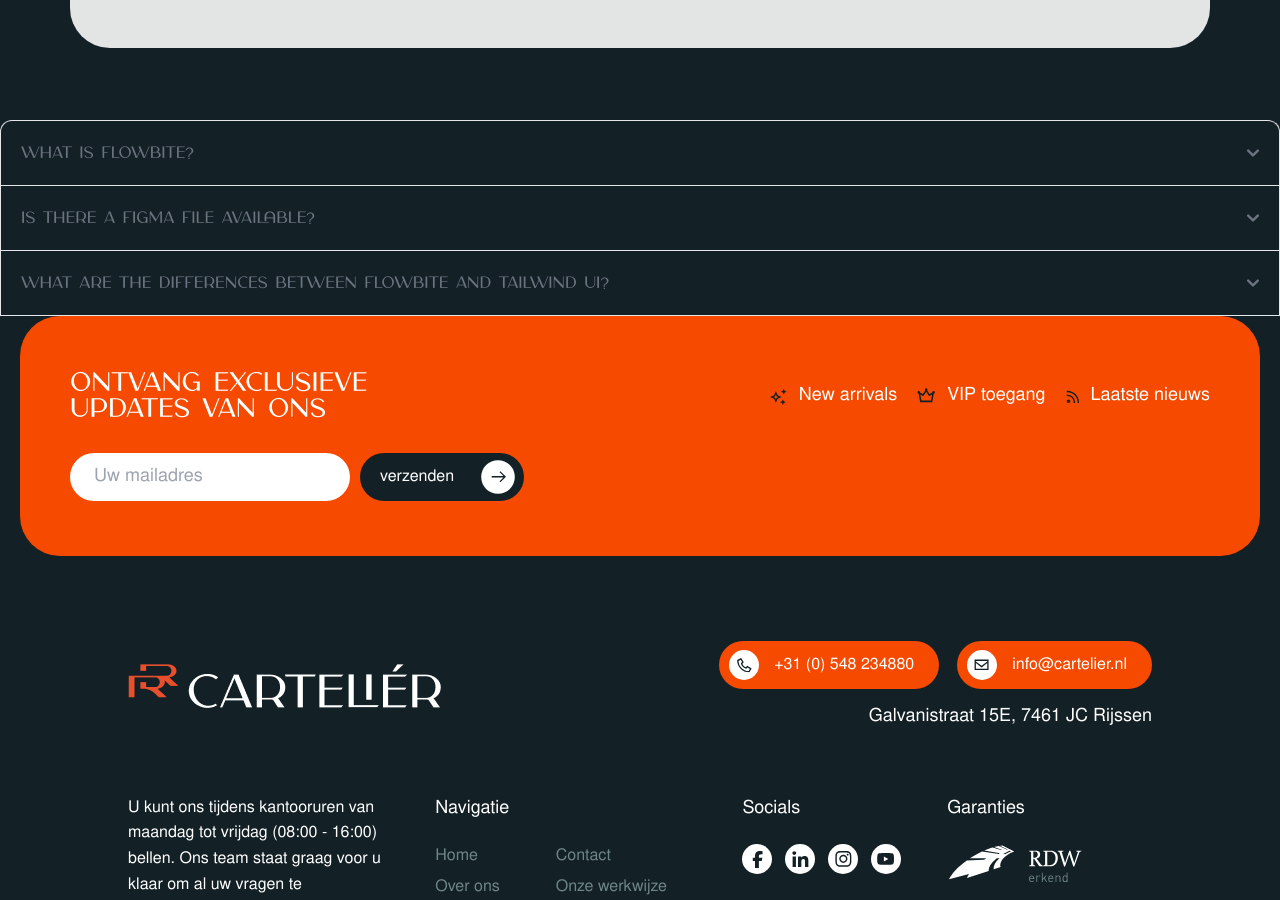
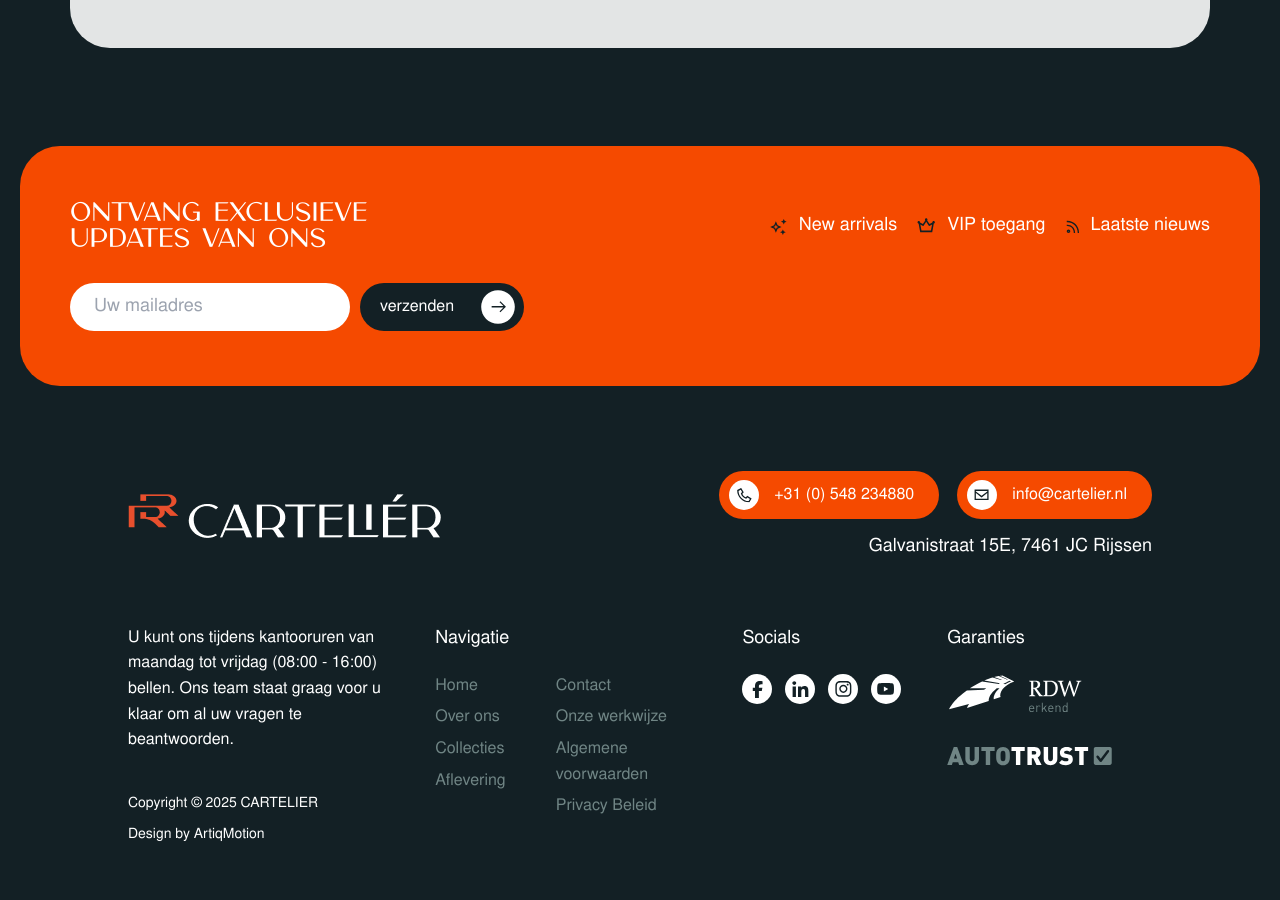
Before and after one commit to erjenweb/nextjs, a Next.js app: page /over-ons in a window 1280 px wide. Shown: the part 4114-5014 px from the top of the page. Built offline with nearby package versions, Linux system fonts and the light colour scheme.

Commit message:
Update page.tsx

```diff
--- a/src/app/over-ons/page.tsx
+++ b/src/app/over-ons/page.tsx
@@ -233,56 +233,12 @@
         </div>
       </section>
       <section className="about-faq">
-
-<div id="accordion-collapse" data-accordion="collapse">
-  <h2 id="accordion-collapse-heading-1">
-    <button type="button" className="flex items-center justify-between w-full p-5 font-medium rtl:text-right text-gray-500 border border-b-0 border-gray-200 rounded-t-xl focus:ring-4 focus:ring-gray-200 dark:focus:ring-gray-800 dark:border-gray-700 dark:text-gray-400 hover:bg-gray-100 dark:hover:bg-gray-800 gap-3" data-accordion-target="#accordion-collapse-body-1" aria-expanded="true" aria-controls="accordion-collapse-body-1">
-      <span>What is Flowbite?</span>
-      <svg data-accordion-icon className="w-3 h-3 rotate-180 shrink-0" aria-hidden="true" xmlns="http://www.w3.org/2000/svg" fill="none" viewBox="0 0 10 6">
-        <path stroke="currentColor" stroke-linecap="round" stroke-linejoin="round" stroke-width="2" d="M9 5 5 1 1 5"/>
-      </svg>
-    </button>
-  </h2>
-  <div id="accordion-collapse-body-1" className="hidden" aria-labelledby="accordion-collapse-heading-1">
-    <div className="p-5 border border-b-0 border-gray-200 dark:border-gray-700 dark:bg-gray-900">
-      <p className="mb-2 text-gray-500 dark:text-gray-400">Flowbite is an open-source library of interactive components built on top of Tailwind CSS including buttons, dropdowns, modals, navbars, and more.</p>
-      <p className="text-gray-500 dark:text-gray-400">Check out this guide to learn how to <a href="/docs/getting-started/introduction/" className="text-blue-600 dark:text-blue-500 hover:underline">get started</a> and start developing websites even faster with components on top of Tailwind CSS.</p>
-    </div>
+      <details className="collapse bg-base-100 border-base-300 border">
+  <summary className="collapse-title font-semibold">How do I create an account?</summary>
+  <div className="collapse-content text-sm">
+    Click the "Sign Up" button in the top right corner and follow the registration process.
   </div>
-  <h2 id="accordion-collapse-heading-2">
-    <button type="button" className="flex items-center justify-between w-full p-5 font-medium rtl:text-right text-gray-500 border border-b-0 border-gray-200 focus:ring-4 focus:ring-gray-200 dark:focus:ring-gray-800 dark:border-gray-700 dark:text-gray-400 hover:bg-gray-100 dark:hover:bg-gray-800 gap-3" data-accordion-target="#accordion-collapse-body-2" aria-expanded="false" aria-controls="accordion-collapse-body-2">
-      <span>Is there a Figma file available?</span>
-      <svg data-accordion-icon className="w-3 h-3 rotate-180 shrink-0" aria-hidden="true" xmlns="http://www.w3.org/2000/svg" fill="none" viewBox="0 0 10 6">
-        <path stroke="currentColor" stroke-linecap="round" stroke-linejoin="round" stroke-width="2" d="M9 5 5 1 1 5"/>
-      </svg>
-    </button>
-  </h2>
-  <div id="accordion-collapse-body-2" className="hidden" aria-labelledby="accordion-collapse-heading-2">
-    <div className="p-5 border border-b-0 border-gray-200 dark:border-gray-700">
-      <p className="mb-2 text-gray-500 dark:text-gray-400">Flowbite is first conceptualized and designed using the Figma software so everything you see in the library has a design equivalent in our Figma file.</p>
-      <p className="text-gray-500 dark:text-gray-400">Check out the <a href="https://flowbite.com/figma/" className="text-blue-600 dark:text-blue-500 hover:underline">Figma design system</a> based on the utility classes from Tailwind CSS and components from Flowbite.</p>
-    </div>
-  </div>
-  <h2 id="accordion-collapse-heading-3">
-    <button type="button" className="flex items-center justify-between w-full p-5 font-medium rtl:text-right text-gray-500 border border-gray-200 focus:ring-4 focus:ring-gray-200 dark:focus:ring-gray-800 dark:border-gray-700 dark:text-gray-400 hover:bg-gray-100 dark:hover:bg-gray-800 gap-3" data-accordion-target="#accordion-collapse-body-3" aria-expanded="false" aria-controls="accordion-collapse-body-3">
-      <span>What are the differences between Flowbite and Tailwind UI?</span>
-      <svg data-accordion-icon className="w-3 h-3 rotate-180 shrink-0" aria-hidden="true" xmlns="http://www.w3.org/2000/svg" fill="none" viewBox="0 0 10 6">
-        <path stroke="currentColor" stroke-linecap="round" stroke-linejoin="round" stroke-width="2" d="M9 5 5 1 1 5"/>
-      </svg>
-    </button>
-  </h2>
-  <div id="accordion-collapse-body-3" className="hidden" aria-labelledby="accordion-collapse-heading-3">
-    <div className="p-5 border border-t-0 border-gray-200 dark:border-gray-700">
-      <p className="mb-2 text-gray-500 dark:text-gray-400">The main difference is that the core components from Flowbite are open source under the MIT license, whereas Tailwind UI is a paid product. Another difference is that Flowbite relies on smaller and standalone components, whereas Tailwind UI offers sections of pages.</p>
-      <p className="mb-2 text-gray-500 dark:text-gray-400">However, we actually recommend using both Flowbite, Flowbite Pro, and even Tailwind UI as there is no technical reason stopping you from using the best of two worlds.</p>
-      <p className="mb-2 text-gray-500 dark:text-gray-400">Learn more about these technologies:</p>
-      <ul className="ps-5 text-gray-500 list-disc dark:text-gray-400">
-        <li><a href="https://flowbite.com/pro/" className="text-blue-600 dark:text-blue-500 hover:underline">Flowbite Pro</a></li>
-        <li><a href="https://tailwindui.com/" rel="nofollow" className="text-blue-600 dark:text-blue-500 hover:underline">Tailwind UI</a></li>
-      </ul>
-    </div>
-  </div>
-</div>
+</details>
 </section>
     </>
   )
```
